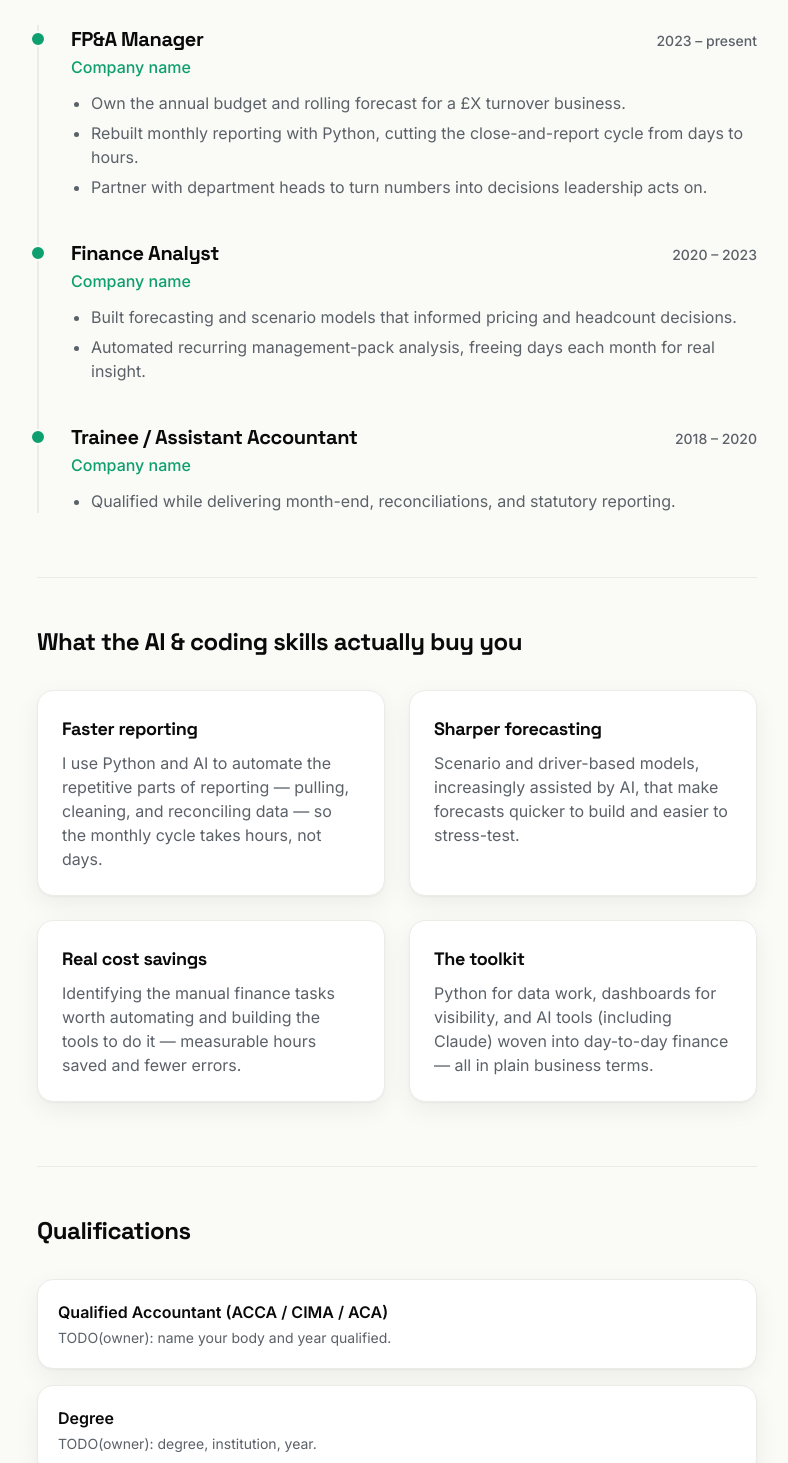
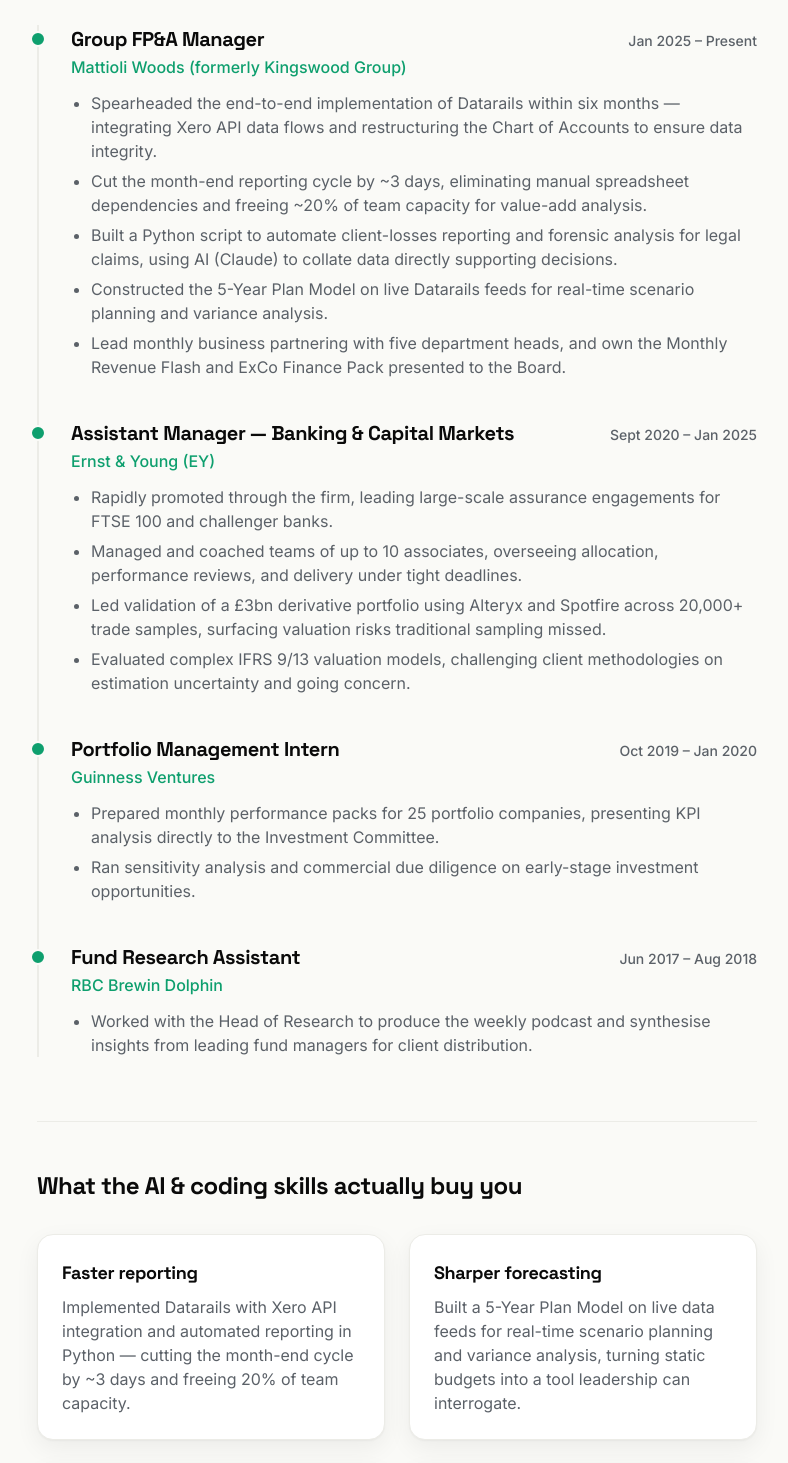
Before and after one commit to cal-wells/accountant-that-builds, a Next.js app: page /cv in a window 1280 px wide. Shown: the part 340-1803 px from the top of the page, without its empty margins (243-1031 px from the left). Built offline with nearby package versions, Linux system fonts and the light colour scheme; no server answers.

Commit message:
content: add real identity, CV, and about copy

```diff
--- a/app/page.tsx
+++ b/app/page.tsx
@@ -14,7 +14,7 @@
       <section className="flex min-h-[70vh] flex-col justify-center py-16">
         <Reveal>
           <p className="font-heading text-sm font-semibold uppercase tracking-widest text-primary">
-            {siteConfig.role} · Qualified Accountant
+            {siteConfig.role} · ICAS Chartered Accountant
           </p>
         </Reveal>
         <Reveal delay={0.05}>
@@ -60,21 +60,26 @@
         <div className="mt-6 space-y-5 text-lg leading-relaxed text-muted">
           <Reveal delay={0.05}>
             <p>
-              I&apos;ve spent my career in FP&amp;A — owning budgets, building
-              forecasts, and helping the business make sharper decisions with
-              numbers. Somewhere along the way I got curious about what I could
-              automate, and that curiosity turned into a genuine skill: writing
-              Python, building dashboards, and putting AI to work on real
-              finance problems.
+              I&apos;m an ICAS Chartered Accountant and First-Class Economics
+              graduate who started out in Big 4 assurance at EY before moving
+              into high-growth FP&amp;A. Today I lead Group FP&amp;A — owning
+              budgets, building the long-range model, and business-partnering
+              with department heads to turn numbers into commercial decisions.
             </p>
           </Reveal>
           <Reveal delay={0.1}>
             <p>
-              {/* TODO(owner): make this paragraph yours. */}
-              Outside of work you&apos;ll find me following developments in AI
-              and Bitcoin, building a personal knowledge system, and chasing
-              whatever the next training goal happens to be. I like learning in
-              public and tinkering until something clicks.
+              What sets me apart is how I work: I bring traditional financial
+              rigour together with Python, data analysis, and AI-driven
+              automation — implementing Datarails, scripting away manual
+              reporting, and using tools like Claude to get to answers faster.
+            </p>
+          </Reveal>
+          <Reveal delay={0.15}>
+            <p>
+              Outside of work I&apos;m usually running or travelling — I&apos;ve
+              backpacked across Central and South America, Australia, and New
+              Zealand — and I like following where AI and Bitcoin are heading.
             </p>
           </Reveal>
         </div>
--- a/data/cv.ts
+++ b/data/cv.ts
@@ -1,9 +1,6 @@
 /**
  * CV content: work history, qualifications, and skills.
  * Skills are framed in finance-native outcomes, not tooling jargon (R5).
- *
- * TODO(owner): replace the placeholder roles, dates, and bullet points with
- * your real history. Keep bullets outcome-focused (what changed, ideally a number).
  */
 
 export type Role = {
@@ -25,42 +22,60 @@
 
 export const roles: Role[] = [
   {
-    title: "FP&A Manager",
-    company: "Company name",
-    period: "2023 – present",
+    title: "Group FP&A Manager",
+    company: "Mattioli Woods (formerly Kingswood Group)",
+    period: "Jan 2025 – Present",
     points: [
-      "Own the annual budget and rolling forecast for a £X turnover business.",
-      "Rebuilt monthly reporting with Python, cutting the close-and-report cycle from days to hours.",
-      "Partner with department heads to turn numbers into decisions leadership acts on.",
+      "Spearheaded the end-to-end implementation of Datarails within six months — integrating Xero API data flows and restructuring the Chart of Accounts to ensure data integrity.",
+      "Cut the month-end reporting cycle by ~3 days, eliminating manual spreadsheet dependencies and freeing ~20% of team capacity for value-add analysis.",
+      "Built a Python script to automate client-losses reporting and forensic analysis for legal claims, using AI (Claude) to collate data directly supporting decisions.",
+      "Constructed the 5-Year Plan Model on live Datarails feeds for real-time scenario planning and variance analysis.",
+      "Lead monthly business partnering with five department heads, and own the Monthly Revenue Flash and ExCo Finance Pack presented to the Board.",
     ],
   },
   {
-    title: "Finance Analyst",
-    company: "Company name",
-    period: "2020 – 2023",
+    title: "Assistant Manager — Banking & Capital Markets",
+    company: "Ernst & Young (EY)",
+    period: "Sept 2020 – Jan 2025",
     points: [
-      "Built forecasting and scenario models that informed pricing and headcount decisions.",
-      "Automated recurring management-pack analysis, freeing days each month for real insight.",
+      "Rapidly promoted through the firm, leading large-scale assurance engagements for FTSE 100 and challenger banks.",
+      "Managed and coached teams of up to 10 associates, overseeing allocation, performance reviews, and delivery under tight deadlines.",
+      "Led validation of a £3bn derivative portfolio using Alteryx and Spotfire across 20,000+ trade samples, surfacing valuation risks traditional sampling missed.",
+      "Evaluated complex IFRS 9/13 valuation models, challenging client methodologies on estimation uncertainty and going concern.",
     ],
   },
   {
-    title: "Trainee / Assistant Accountant",
-    company: "Company name",
-    period: "2018 – 2020",
+    title: "Portfolio Management Intern",
+    company: "Guinness Ventures",
+    period: "Oct 2019 – Jan 2020",
     points: [
-      "Qualified while delivering month-end, reconciliations, and statutory reporting.",
+      "Prepared monthly performance packs for 25 portfolio companies, presenting KPI analysis directly to the Investment Committee.",
+      "Ran sensitivity analysis and commercial due diligence on early-stage investment opportunities.",
+    ],
+  },
+  {
+    title: "Fund Research Assistant",
+    company: "RBC Brewin Dolphin",
+    period: "Jun 2017 – Aug 2018",
+    points: [
+      "Worked with the Head of Research to produce the weekly podcast and synthesise insights from leading fund managers for client distribution.",
     ],
   },
 ];
 
 export const qualifications: Qualification[] = [
   {
-    name: "Qualified Accountant (ACCA / CIMA / ACA)",
-    detail: "TODO(owner): name your body and year qualified.",
+    name: "ICAS Chartered Accountant (CA)",
+    detail: "All first-time passes · 2020 – 2023",
   },
   {
-    name: "Degree",
-    detail: "TODO(owner): degree, institution, year.",
+    name: "BSc (Hons) Economics — First-Class Honours",
+    detail: "University of Bath · 2015 – 2019",
+  },
+  {
+    name: "Certifications",
+    detail:
+      "Python for Finance (Udemy) · Google Generative AI Leader · Bloomberg Market Concepts",
   },
 ];
 
@@ -68,21 +83,21 @@
   {
     heading: "Faster reporting",
     blurb:
-      "I use Python and AI to automate the repetitive parts of reporting — pulling, cleaning, and reconciling data — so the monthly cycle takes hours, not days.",
+      "Implemented Datarails with Xero API integration and automated reporting in Python — cutting the month-end cycle by ~3 days and freeing 20% of team capacity.",
   },
   {
     heading: "Sharper forecasting",
     blurb:
-      "Scenario and driver-based models, increasingly assisted by AI, that make forecasts quicker to build and easier to stress-test.",
+      "Built a 5-Year Plan Model on live data feeds for real-time scenario planning and variance analysis, turning static budgets into a tool leadership can interrogate.",
   },
   {
     heading: "Real cost savings",
     blurb:
-      "Identifying the manual finance tasks worth automating and building the tools to do it — measurable hours saved and fewer errors.",
+      "Wrote Python to automate forensic and losses analysis that used to be manual — measurable hours saved, fewer errors, and faster answers for the business.",
   },
   {
     heading: "The toolkit",
     blurb:
-      "Python for data work, dashboards for visibility, and AI tools (including Claude) woven into day-to-day finance — all in plain business terms.",
+      "Python (Pandas), Datarails, PowerBI, Alteryx, Spotfire, and advanced Excel modelling — accelerated with AI assistants like Claude Code and Cursor, all explained in plain business terms.",
   },
 ];
--- a/lib/site.ts
+++ b/lib/site.ts
@@ -1,8 +1,6 @@
 /**
  * Shared site constants. Single source of truth for identity, contact links,
  * and navigation. Edit values here rather than hardcoding them in components.
- *
- * TODO(owner): confirm the placeholder values marked below.
  */
 
 export type NavItem = {
@@ -18,12 +16,14 @@
 ];
 
 export const siteConfig = {
-  name: "Callum Wells", // TODO(owner): confirm full name as it should appear
-  role: "FP&A Manager",
+  name: "Callum Wells",
+  role: "Group FP&A Manager",
+  credential: "ICAS Chartered Accountant (CA)",
   tagline: "The accountant that codes",
+  location: "London, UK",
   description:
-    "FP&A Manager and qualified accountant using AI and code to make finance faster, sharper, and more efficient.",
+    "Group FP&A Manager and ICAS Chartered Accountant using AI and code to modernise finance — faster reporting, sharper forecasting, and real efficiency.",
   email: "callumwells23@gmail.com",
-  linkedinUrl: "https://www.linkedin.com/in/your-handle", // TODO(owner): set real LinkedIn URL
+  linkedinUrl: "https://www.linkedin.com/in/wellscallum/",
   navItems,
 } as const;
```
Also changed, not shown: 1 other file (tests, documents, lock files or other folders).
